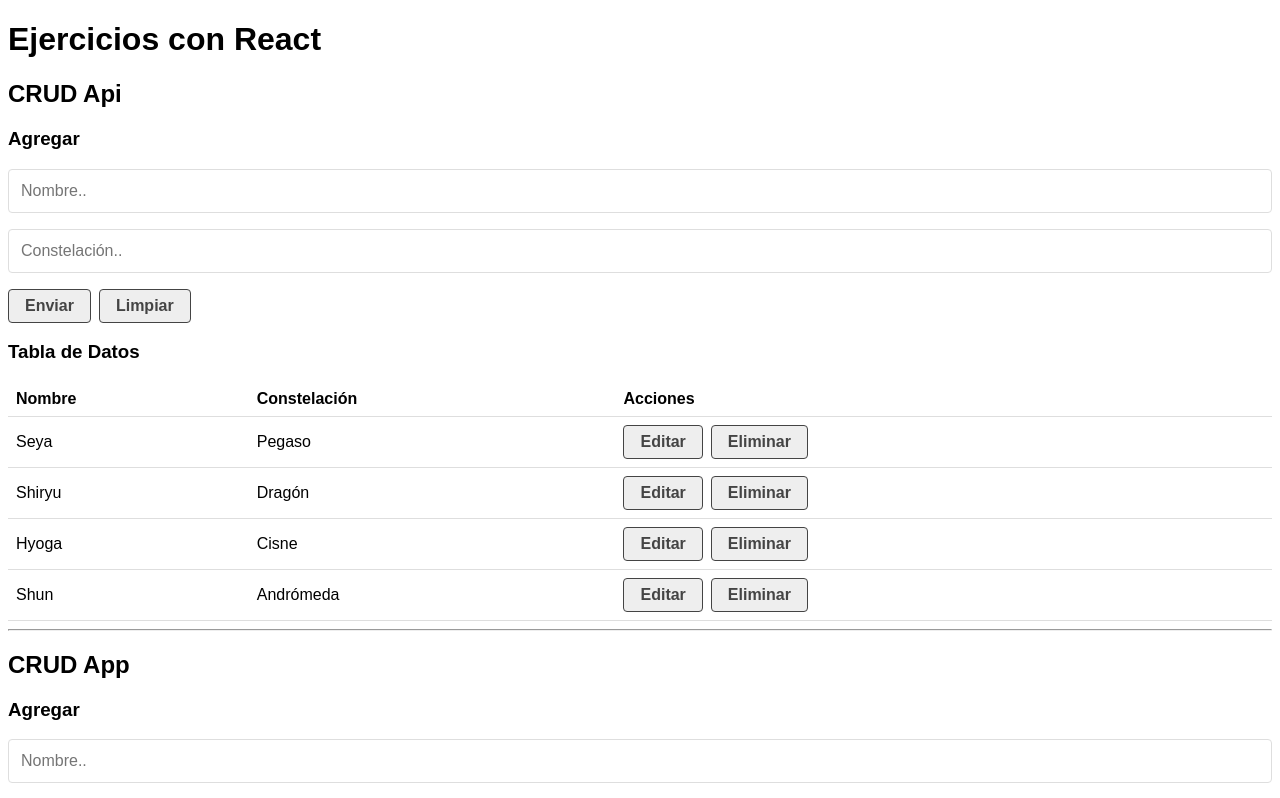
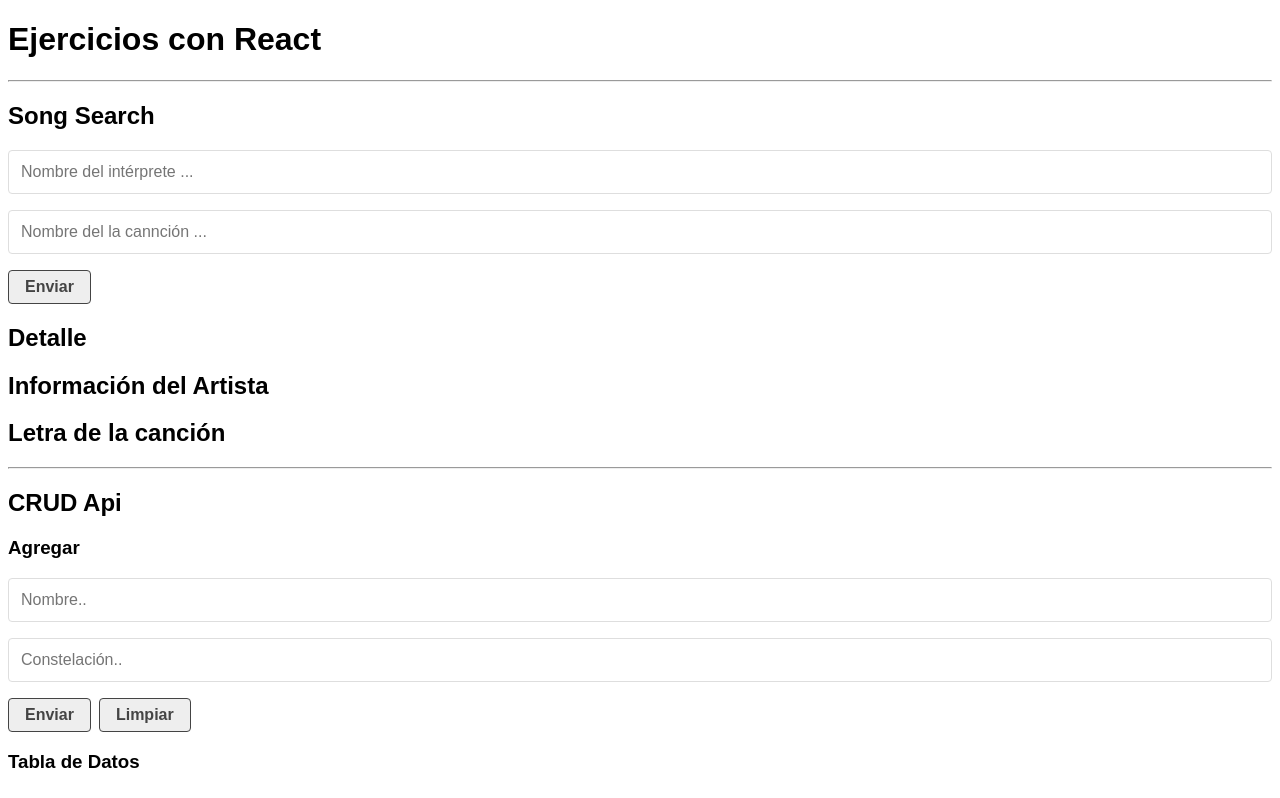
Before and after one commit to edumaldonado/02-react-ejercicios, a React (Create React App) app: page / in a window 1280 px wide. Shown: the top 798 px of the page. Built offline with nearby package versions, Linux system fonts and the light colour scheme; data requests are answered from the project's data file.

Commit message:
fin dia trabajo 2022-10-26

```diff
--- a/src/App.js
+++ b/src/App.js
@@ -1,13 +1,17 @@
-import CrudApi from './component/CrudApi';
-import CrudApp from './component/CrudApp';
+import CrudApi from "./component/CrudApi";
+import CrudApp from "./component/CrudApp";
+import SongSearch from "./component/SongSearch";
 
 function App() {
   return (
     <div>
       <h1>Ejercicios con React</h1>
-        <CrudApi/>
-      <hr/>
-        <CrudApp/>
+      <hr />
+      <SongSearch />
+      <hr />
+      <CrudApi />
+      <hr />
+      <CrudApp />
     </div>
   );
 }
--- /dev/null
+++ b/src/component/SongArtist.js
@@ -0,0 +1,11 @@
+import React, { useState } from "react";
+
+const SongArtist = () => {
+  return (
+    <div>
+      <h2>Información del Artista</h2>
+    </div>
+  );
+};
+
+export default SongArtist;
--- /dev/null
+++ b/src/component/SongDetails.js
@@ -0,0 +1,15 @@
+import React, { useState, useEffect } from "react";
+import SongArtist from "./SongArtist";
+import SongLyric from "./SongLyric";
+
+const SongDetails = ({ search, lyric, bio }) => {
+  return (
+    <div>
+      <h2> Detalle</h2>
+      <SongArtist />
+      <SongLyric />
+    </div>
+  );
+};
+
+export default SongDetails;
--- /dev/null
+++ b/src/component/SongForm.js
@@ -0,0 +1,49 @@
+import React, { useState, useEffect } from "react";
+
+const initialForm = {
+  artist: "",
+  song: "",
+};
+const SongForm = ({ handleSearch }) => {
+  const [form, setForm] = useState(initialForm);
+
+  const handleChange = (e) => {
+    setForm({
+      ...form,
+      [e.target.name]:
+        e.target.value /* [] hace dinámica la propiedad en el objeto  */,
+    });
+  };
+  const handleSubmit = (e) => {
+    e.preventDefault();
+    if (!form.artist || !form.song) {
+      alert("Datos incompletos");
+      return;
+    }
+    handleSearch(form);
+    setForm(initialForm);
+  };
+  return (
+    <div>
+      <form onSubmit={handleSubmit}>
+        <input
+          type="text"
+          name="artist"
+          placeholder="Nombre del intérprete ..."
+          onChange={handleChange}
+          value={form.artist}
+        />
+        <input
+          type="text"
+          name="song"
+          placeholder="Nombre del la cannción ..."
+          onChange={handleChange}
+          value={form.song}
+        />
+        <input type="submit" value="Enviar" />
+      </form>
+    </div>
+  );
+};
+
+export default SongForm;
--- /dev/null
+++ b/src/component/SongLyric.js
@@ -0,0 +1,11 @@
+import React, { useState } from "react";
+
+const SongLyric = () => {
+  return (
+    <div>
+      <h2>Letra de la canción</h2>
+    </div>
+  );
+};
+
+export default SongLyric;
--- /dev/null
+++ b/src/component/SongSearch.js
@@ -0,0 +1,54 @@
+import React, { useState, useEffect } from "react";
+import Loader from "./Loader";
+import SongDetails from "./SongDetails";
+import SongForm from "./SongForm";
+import { helpHttp } from "../helpers/helpHttp";
+
+const SongSearch = () => {
+  const [search, setSearch] = useState(null);
+  const [lyric, setlyric] = useState(null);
+  const [bio, setBio] = useState(null);
+  const [loading, setLoading] = useState(null);
+
+  useEffect(() => {
+    if (search === null) return;
+
+    const fetchData = async () => {
+      const { artist, song } = search;
+
+      let artistUrl = `https://www.theaudiodb.com/api/v1/json/1/search.php?s=${artist}`;
+      let songUrl = `https://api.lyrics.ovh/v1/${artist}/${song}`;
+      console.log(artistUrl);
+      console.log(songUrl);
+
+      setLoading(true);
+
+      const [artistRes, songRes] = await Promise.all([
+        helpHttp().get(artistUrl),
+        helpHttp().get(songUrl),
+      ]);
+
+      console.log(artistRes, songRes);
+      setBio(artistRes);
+      setlyric(songRes);
+      setLoading(false);
+    };
+
+    fetchData();
+  }, [search]);
+
+  const handleSearch = (data) => {
+    //console.log(data);
+    setSearch(data);
+  };
+  return (
+    <div>
+      <h2>Song Search</h2>
+      {loading && <Loader />}
+      <SongForm handleSearch={handleSearch} />
+      <SongDetails search={search} lyric={lyric} bio={bio} />
+    </div>
+  );
+};
+
+export default SongSearch;
```
